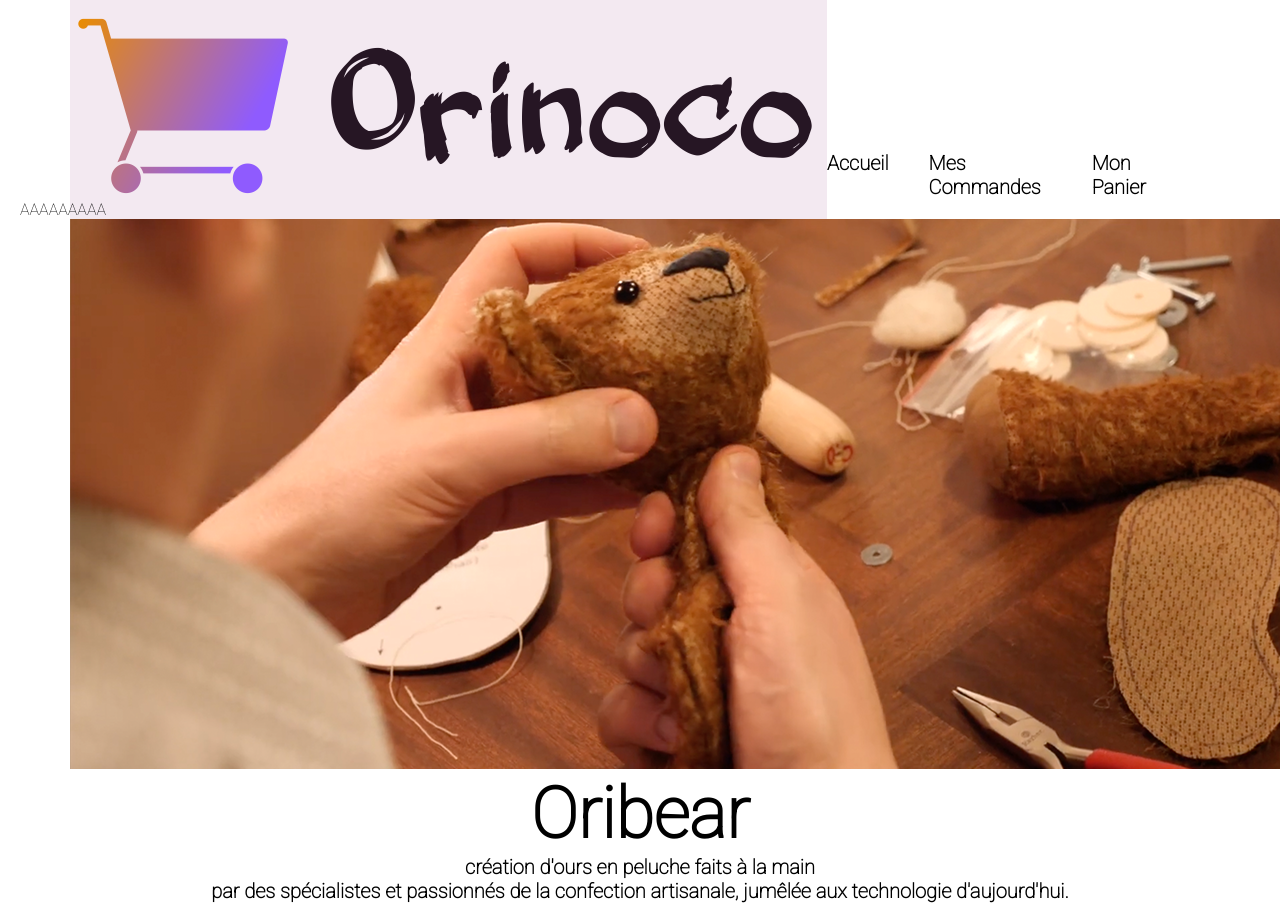
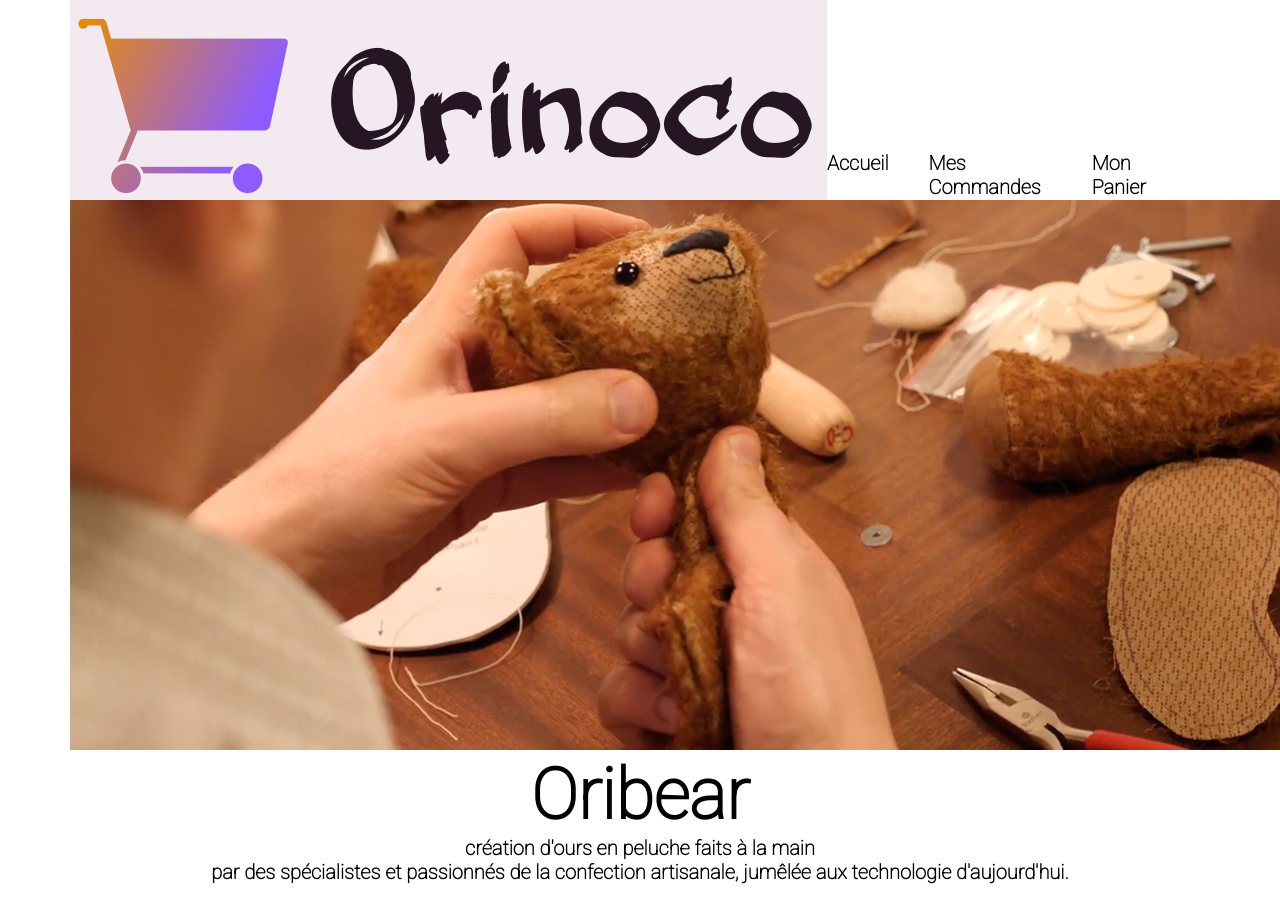
Before and after one commit to kdkadyson/orinoco, a plain HTML site: page pagesHTML/home.html in a window 1280 px wide. Shown: the top 906 px of the page. Drawn offline with Linux system fonts and the light colour scheme; no server answers; some icons are missing.

Commit message:
correcting error 403

```diff
--- a/pagesHTML/home.html
+++ b/pagesHTML/home.html
@@ -7,7 +7,7 @@
         <meta name="description" content="Oribear, création d'ours en peluche faits à la main par des spécialistes et des passionnés de la confection artisanale d'ours en peluche, avec un savoir-faire trés apprécié des connaisseurs et des amateurs de techniques anciennes jumélées à la technologie d'aujourd'hui! Oribear est une filiale de l'entreprise de commerce en ligne Orinoco"/>
         <link rel="stylesheet" href="../public/css/style.css"/>
         <link href="https://fonts.googleapis.com/css2?family=Roboto:wght@100&display=swap" rel="stylesheet">
-        <title> Oribear original original original</title>
+        <title> Oribear </title>
     </head>
 
     <body>
@@ -22,7 +22,6 @@
                 </ul>
             </nav>
         </header>
-        <di> AAAAAAAAA</di>
 
         <!--SECTION BANNIÈRE-->
         <div class="banniere">
```
